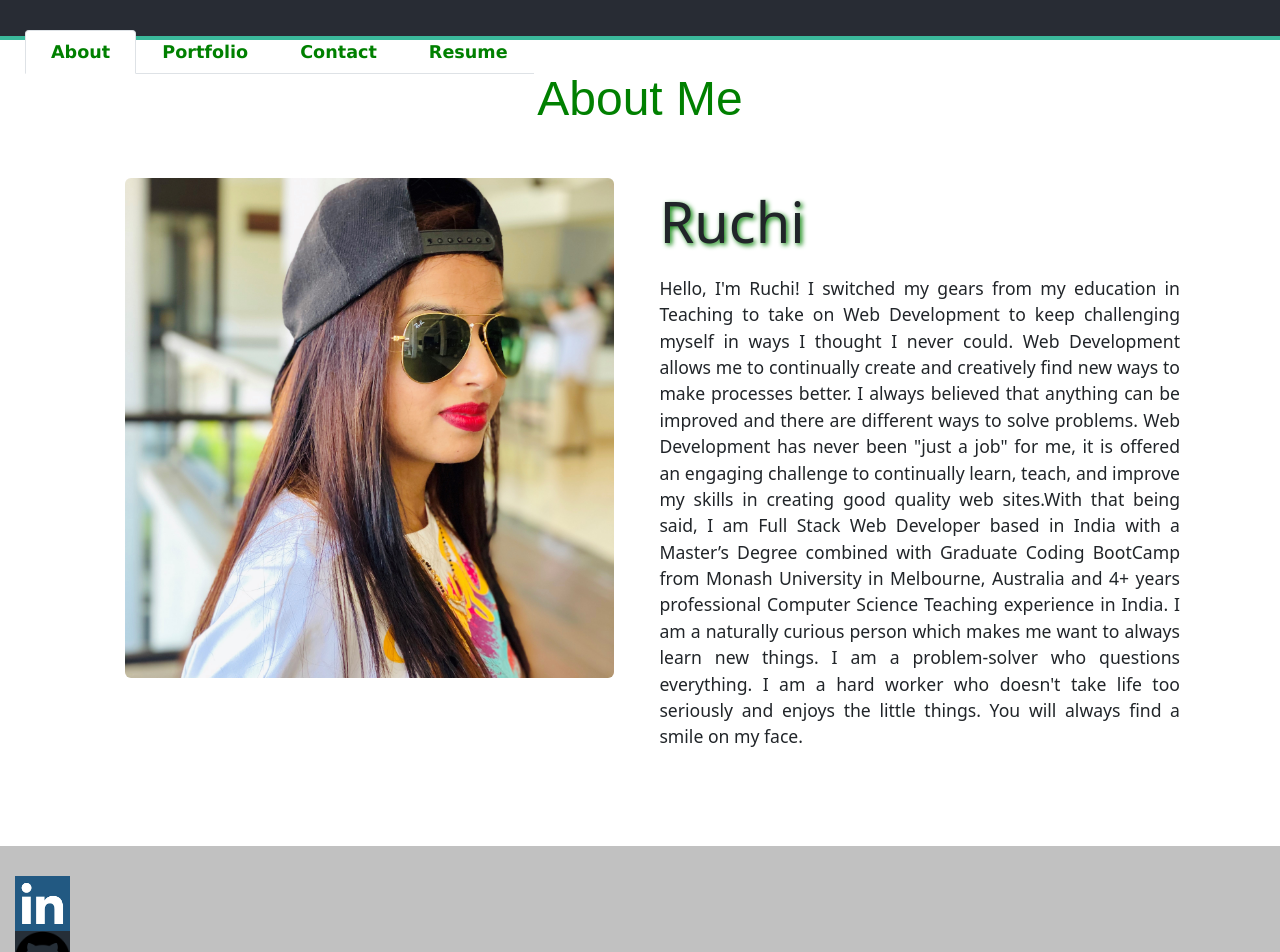
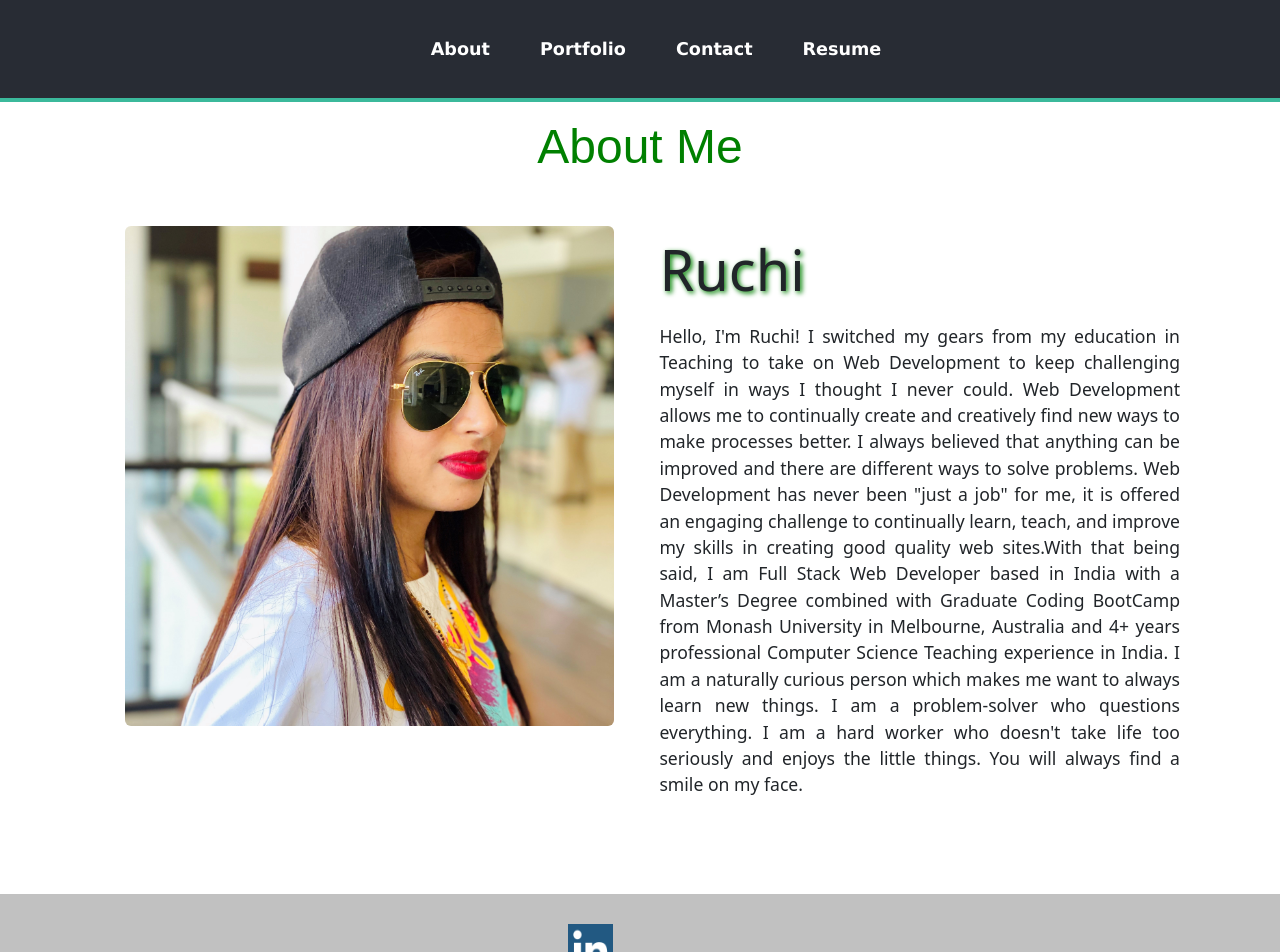
Before and after one commit to Ruchi479/react-portfolio, a React (Create React App) app: page / in a window 1280 px wide. Shown: the top 952 px of the page. Built offline with nearby package versions, Linux system fonts and the light colour scheme.

Commit message:
fixed error in Navbar

```diff
--- a/src/components/Footer.js
+++ b/src/components/Footer.js
@@ -8,18 +8,25 @@ const styles ={
         padding: '30px 0 15px 0',
         position: 'relative',
         display:'block',
+        // flexDirection:'row',
+        display:'flex',
+        justifyContent:'center',
     },
 
-    footerNote: {
+    footerIcon: {
         background: '#262f38',
         cursor: 'pointer',
-        height: '55px',
+        fontSize:'18pt',
+        height: '50px',
         margin: '0 15px',
         overflow:'hidden',
         position: 'relative',
         textAlign: 'center',
-        width:'55px',
+        width:'45px',
         transition: 'background 0.3s, color 0.3s, box-shadow 0.3s, transform 0.3s',
+        display:'flex',
+        flexDirection:'row',
+        justifyContent:'center',
     },
 }
 
@@ -34,13 +41,13 @@ export default function Footer() {
 
 
         <div className="footerPage" style={styles.footerPage}>
-            <div className='icon-wrap flex row'>
+            <div className='row'>
                 <a href="https://www.linkedin.com/in/ruchi-saini-007/" target="_blank">
-                    <img src={require("./assets/linkedin.png")} alt="github" className="footerNote flex icon" style={styles.footerNote}/>
+                    <img src={require("./assets/linkedin.png")} alt="github" className="footerIcon" style={styles.footerIcon}/>
                 </a>
 
                 <a href="https://github.com/Ruchi479" target="_blank">
-                    <img src={require("./assets/github.png")} alt="github" className="footerNote flex icon" style={styles.footerNote}/>
+                    <img src={require("./assets/github.png")} alt="github" className="footerIcon" style={styles.footerIcon}/>
                 </a>
             </div>
         </div>
--- a/src/components/NavTabs.js
+++ b/src/components/NavTabs.js
@@ -4,39 +4,43 @@ import '../styles/Navbar.css';
 
 const styles = {
   navbarStyle: {
-    background: '#282c34',
     display: 'flex',
-    justifyContent: 'space-between',
-    padding: '10px 25px 5px',
+    justifyContent: 'center',
     alignItems: 'center',
     borderBottom: '4px solid #3bb99b',
-    position: 'fixed',
-    zIndex: '10',
-    left: '0',
-    right: '0',
-    height:'40px',
+    backgroundColor: '#282c34',
+    flexDirection: 'column',
+    position:'fixed',
+    width:'100%',
   },
 
-  navitemStyle: {
-    maxWidth: '1060px',
-    color:'white',
-    display: 'flex',
-    justifyContent: 'flex-end',
-  },
+   // navbarStyle: {
+  //   background: '#282c34',
+  //   display: 'flex',
+  //   justifyContent: 'space-between',
+  //   padding: '10px 25px 5px',
+  //   alignItems: 'center',
+  //   borderBottom: '4px solid #3bb99b',
+  //   position: 'fixed',
+  //   zIndex: '10',
+  //   left: '0',
+  //   right: '0',
+  //   height:'40px',
+  // },
 
-  navanchorStyle:{
-    color: 'green',
-    textDecoration:'none',
-    padding: '8px 25px',
-    transition: 'all 0.5s ease',
-  }
+  // navitemStyle: {
+  //   maxWidth: '1060px',
+  //   color:'white',
+  //   display: 'flex',
+  //   justifyContent: 'flex-end',
+  // },
 }
 // Here we are using object destructuring assignment to pluck off our variables from the props object
 // We assign them to their own variable names
 function NavTabs({ currentPage, handlePageChange }) {
   return (
     <nav style = {styles.navbarStyle} className="navbar">
-      <ul className="nav nav-tabs menu" style = {styles.navitemStyle}>
+      <ul className="menu" style = {styles.menuStyle}>
         <li className="nav-item">
           <a
             href="#About" style = {styles.navanchorStyle}
--- a/src/components/pages/About.js
+++ b/src/components/pages/About.js
@@ -14,7 +14,7 @@ const styles ={
 
 export default function About() {
   return (
-    <section className="container" style={styles.aboutStyle}>
+    <section className="container" style={styles.aboutStyle}><br/><br/>
         <h1 className="headings">About Me</h1>
         <div className="pic">
             <img src={myimg} alt="unavailable"/>
--- a/src/components/pages/Contact.js
+++ b/src/components/pages/Contact.js
@@ -45,7 +45,7 @@ export default function ContactForm() {
   }
 
   return (
-    <section className="contact" style={styles.contactStyle}>
+    <section className="contact" style={styles.contactStyle}><br/><br/>
       <h1 className='headings'>Contact me</h1>
       <form id="contact-form" onSubmit={handleSubmit}>
           <label htmlFor="name">Name:</label><br/>
--- a/src/components/pages/Portfolio.js
+++ b/src/components/pages/Portfolio.js
@@ -17,7 +17,7 @@ const styles ={
 
 export default function Portfolio() {
   return (
-    <div className="work" style={styles.workStyle}>
+    <div className="work" style={styles.workStyle}><br/><br/>
       <h1 className="headings">Projects</h1>
       {/* <div className="container portfolio-container"> */}
       <div className="linkedin">
--- a/src/components/pages/Resume.js
+++ b/src/components/pages/Resume.js
@@ -14,7 +14,7 @@ const styles ={
 export default function Resume() {
     return (
         <div>
-            <section className ='resume' style={styles.resumeStyle}>
+            <section className ='resume' style={styles.resumeStyle}><br/><br/>
               <h1 className="headings">My Skills</h1>
               <div className="container">
                 <div className="data">
--- a/src/styles/Footer.css
+++ b/src/styles/Footer.css
@@ -1,46 +1,8 @@
-.footer{
-    /* background: #1b212f; */
-    background: #c1c1c1;
-    padding: 70px 0 50px 0;
-    position: relative;
-}
-
-.flex.row{
+.footerPage.footerIcon{
     flex-direction: row;
 }
 
-.footerPage .icon-wrap a img{
-    background: #262f38;
-    cursor:pointer;
-    font-size: 18pt;
-    height: 55px;
-    margin: 0 15px;
-    overflow:hidden;
-    position:relative;
-    text-align: center;
-    transition: background 0.3s, color 0.3s, box-shadow 0.3s, transform 0.3s;
-    width:55px;
-}
-
-.footerPage a img{
-    align-items: center;
-    display:flex;
-    flex-direction: column;
-    justify-content: center;
-}
-
-.footerPage img{
-    background: #262f38;
-    cursor:pointer;
-    font-size: 18pt;
-    height: 55px;
-    margin: 0 15px;
-    overflow:hidden;
-    position:relative;
-    text-align: center;
-    transition: background 0.3s, color 0.3s, box-shadow 0.3s, transform 0.3s;
-    width:55px;
-}
+/* not working */
 .footerPage a img:hover{
     background: #04c2c9;
     box-shadow: 0 0 0 3px rgb(4 94 201 / 10%);
--- a/src/styles/Navbar.css
+++ b/src/styles/Navbar.css
@@ -12,6 +12,12 @@
     justify-content: space-between;
 }
 
+.navbar .menu li a:hover{
+    color:black;
+    background-color: white;
+    box-shadow: 0 0 10px white;
+}
+
 .navbar ul li{
     font-family: 'Lucida Sans', 'Lucida Sans Regular', 'Lucida Grande', 'Lucida Sans Unicode', Geneva, Verdana, sans-serif;
     font-size: 1.1rem;
@@ -20,6 +26,6 @@
 
 @media screen and (max-width: 1024px) {
     .navbar .menu{
-        width:90%;
+        width:80%;
     }
 }
```
Also changed, not shown: 1 other file (tests, documents, lock files or other folders).
